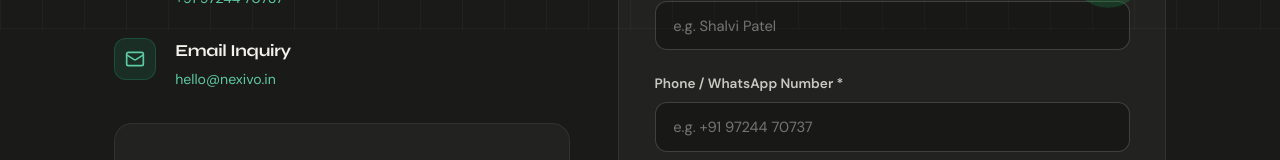
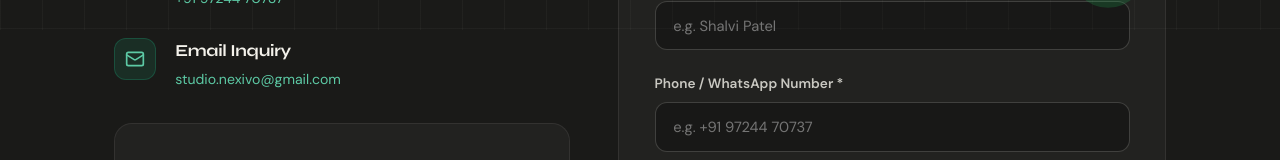
Before and after one commit to Nottherightheadyouwant/Nexivo, a React (Vite) app: page /contact in a window 1280 px wide. Shown: the part 770-930 px from the top of the page. Built offline with nearby package versions, Linux system fonts and the light colour scheme.

Commit message:
Update site email address to studio.nexivo@gmail.com across whole website

```diff
--- a/src/pages/Contact.jsx
+++ b/src/pages/Contact.jsx
@@ -54,7 +54,7 @@ export default function Contact({ triggerToast }) {
               <div className="contact-icon"><Mail size={20} /></div>
               <div className="contact-details">
                 <h5>Email Inquiry</h5>
-                <p><a href="mailto:hello@nexivo.in">hello@nexivo.in</a></p>
+                <p><a href="mailto:studio.nexivo@gmail.com">studio.nexivo@gmail.com</a></p>
               </div>
             </div>
 
```
